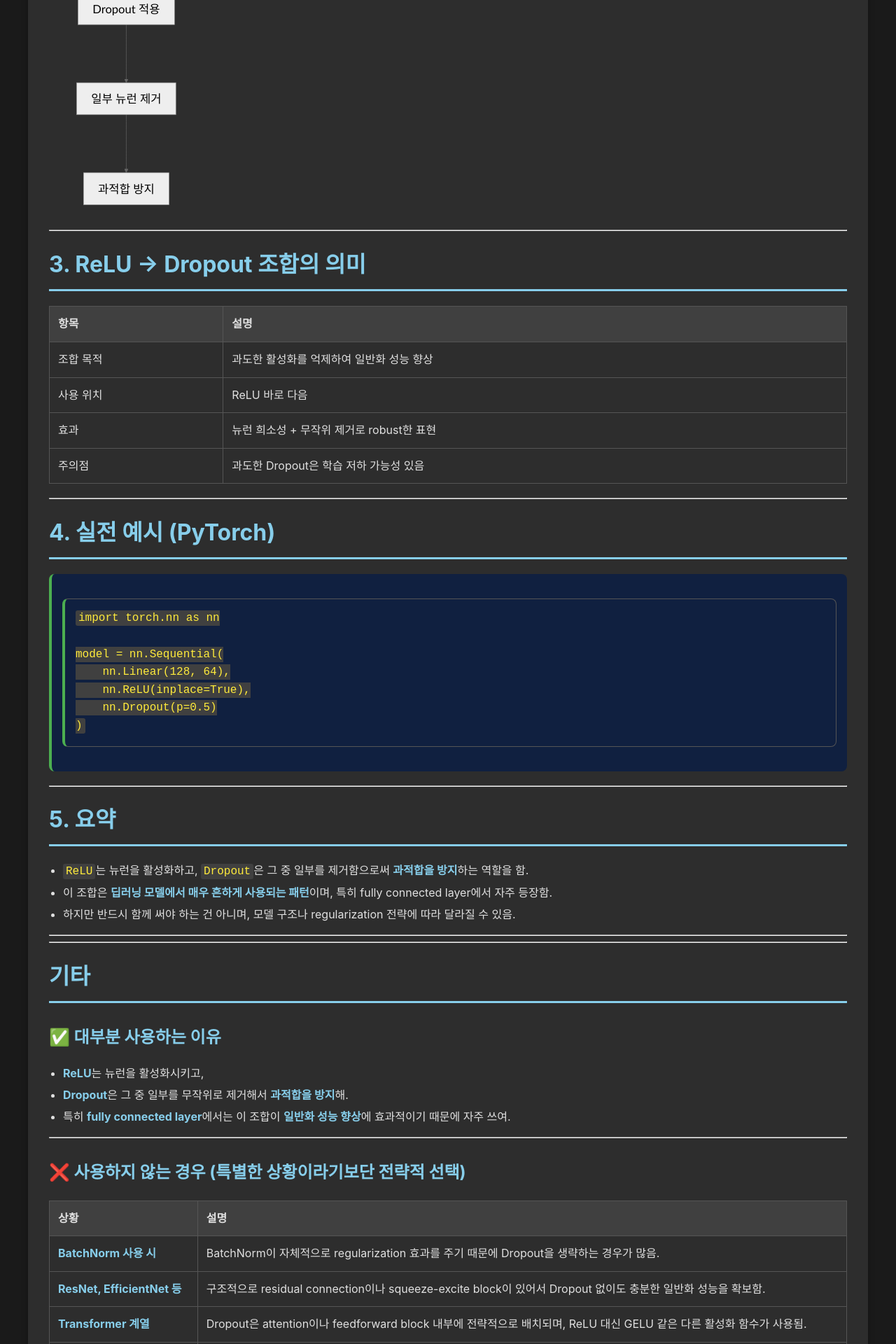
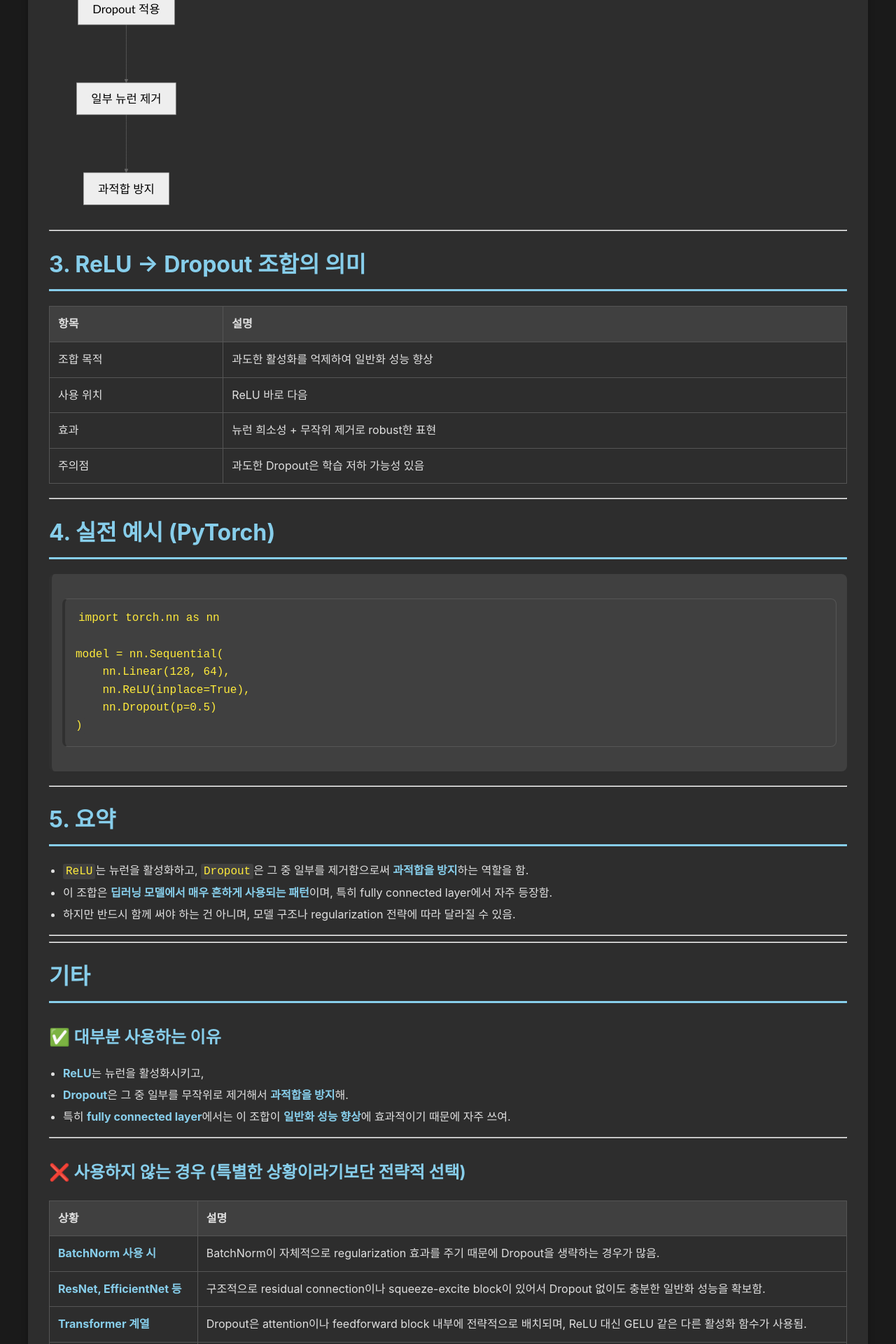
Before and after one commit to c0z0c/sprint_mission, a Jekyll site: the page built from 스터디/ReLU_Dropout_조합.md, in a window 1280 px wide. Shown: the part 1403-3323 px from the top of the page at 70% size. Built offline with Jekyll 4.4.1, drawn with Linux system fonts in a browser that asks for light colours.

Commit message:
defult color

```diff
--- a/_layouts/default.html
+++ b/_layouts/default.html
@@ -113,11 +113,11 @@
             font-size: 1.2em;
         }
         .highlight {
-            background-color: #102040; /* #2a5a2a-> 어두운 파란색으로 변경 */
+            background-color: #404040;
             color: #c8e6c9;
             padding: 15px;
             border-radius: 8px;
-            border-left: 4px solid #4caf50;
+            border-left: 4px solid #303030;
             margin: 20px 0;
         }
         /* 리스트 스타일 개선 */
```
